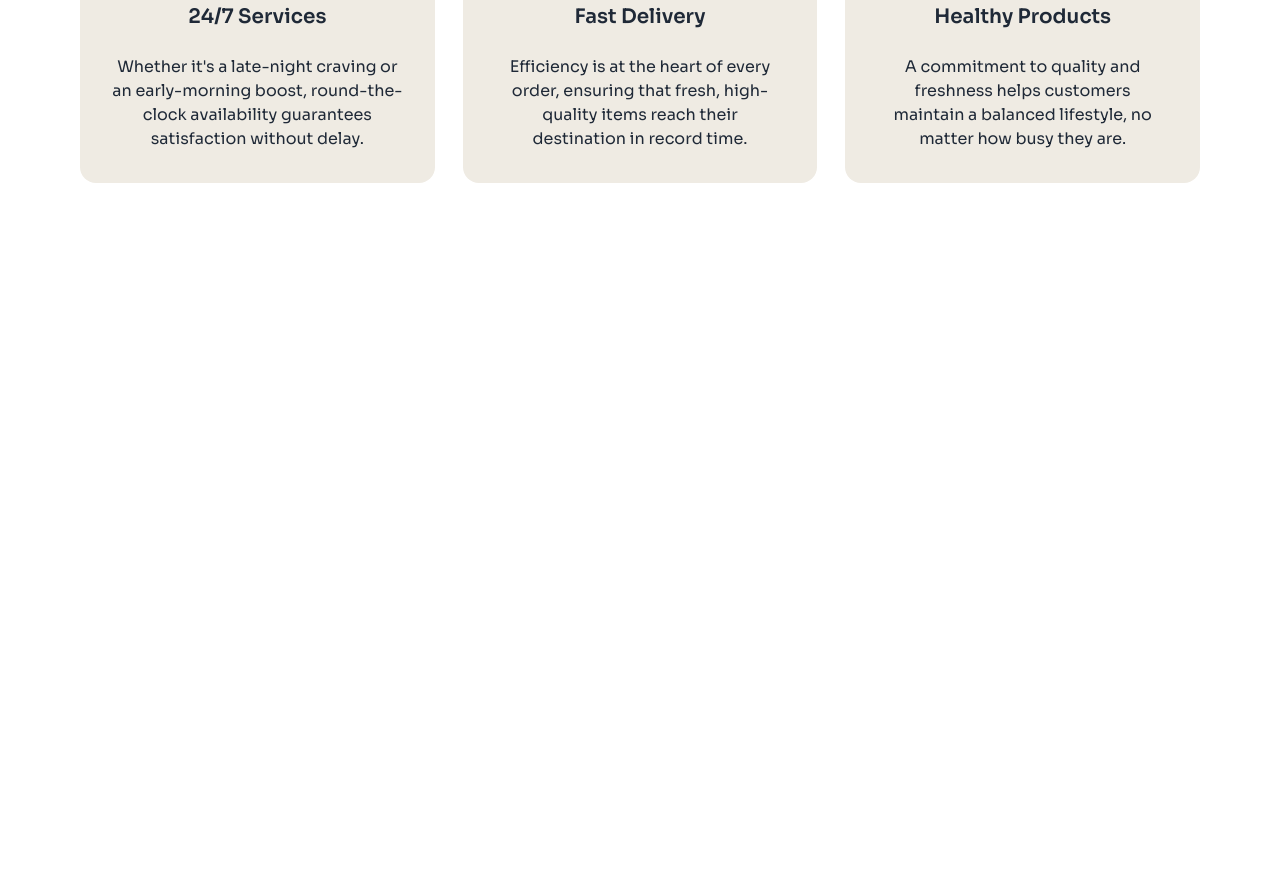
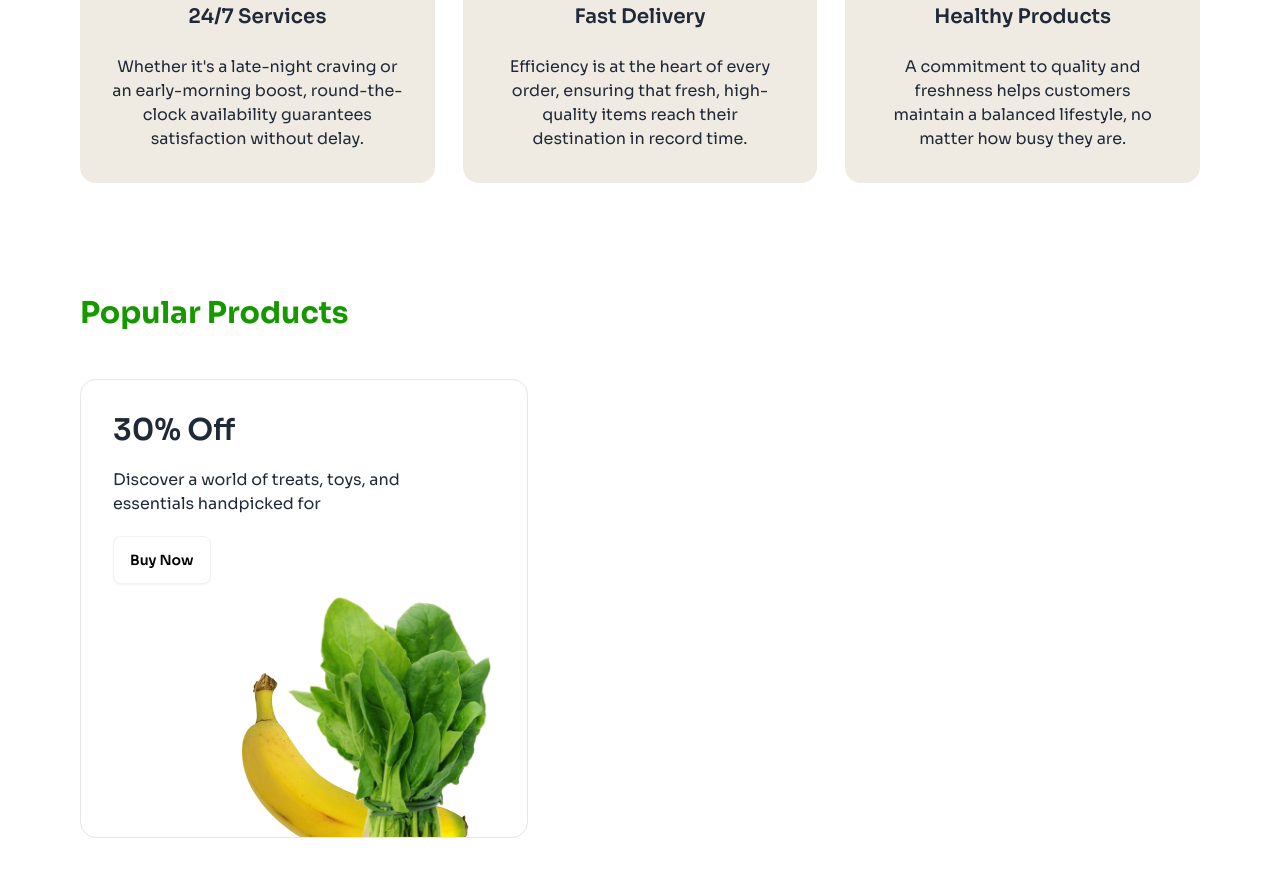
Before and after one commit to abrarjim23/living-lab-assignment-3, a plain HTML site: page index.html in a window 1280 px wide. Shown: the part 1708-2584 px from the top of the page. Before the commit the page ends 2015 px from the top, so only its background shows below. Drawn offline with nearby package versions, Linux system fonts and the light colour scheme.

Commit message:
Added big card

```diff
--- a/index.html
+++ b/index.html
@@ -185,6 +185,59 @@
         </section>
 
 
+        <!-- Popular Product Section -->
+         <section class="my-28">
+
+            <div>
+                <h1 class="text-3xl font-bold text-left mb-12 text-accent-color mx-8 md:mx-0">Popular Products</h1>
+            </div>
+
+            <!-- <div class="card max-w-xl border pb-24">
+
+                <div class=" card-body space-y-3 relative z-10">
+
+                  <h2 class="text-3xl font-semibold max-w-72">30% Off</h2>
+                  <p class="max-w-72
+                  ">Discover a world of treats, toys, and essentials handpicked for </p>
+
+                  <div class="card-actions justify-start">
+                    <button class="btn bg-white text-black">Buy Now</button>
+                  </div>
+                </div>
+
+                <figure class="pl-2 pt-2 absolute left-40 top-36">
+                    <img
+                      src="c2-assets/vegetable-offer.png"
+                      alt="Shoes" />
+                  </figure>
+
+              </div> -->
+
+              <div class="card bg-base-100 max-w-md border">
+
+                <div class="card-body space-y-3 pb-0">
+
+                  <h2 class="text-3xl font-semibold">30% Off</h2>
+                  <p>Discover a world of treats, toys, and <br> essentials handpicked for </p>
+
+                  <div class="card-actions justify-start">
+                    <button class="btn bg-white text-black">Buy Now</button>
+                  </div>
+                </div>
+
+                <div class="pl-36 mb-0">
+                    <img
+                      src="c2-assets/vegetable-offer.png"
+                      alt="Shoes" />
+                </div>
+
+              </div>
+
+
+
+         </section>
+
+
 
 
     </main>
```
